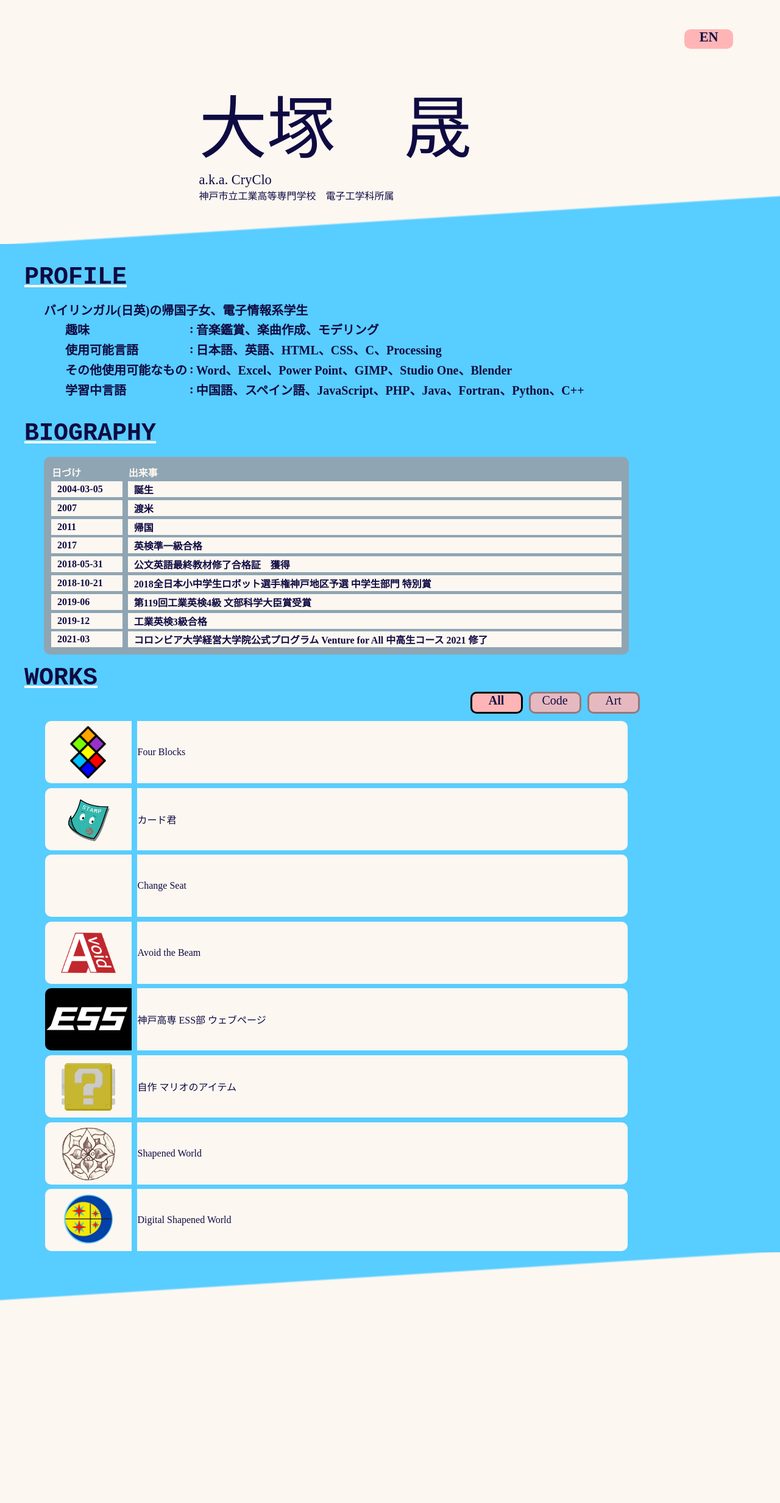
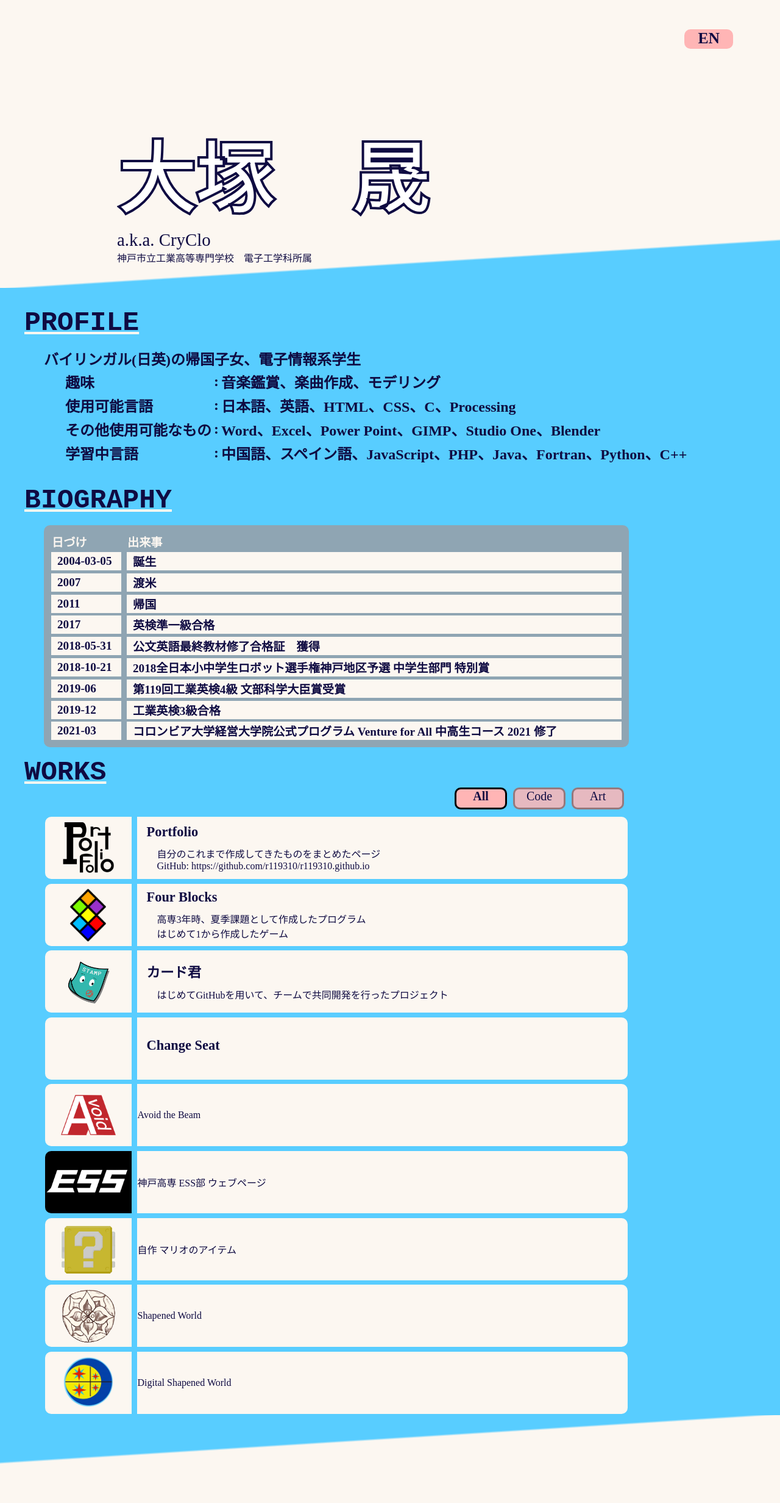
Before and after one commit to r119310/r119310.github.io, a PHP site: page /JPPage/index.html in a window 1280 px wide. Shown: the whole page at 61% size. Before the commit the page ends 2133 px from the top, so only its background shows below. Run offline with PHP 8.4, Linux system fonts and the light colour scheme.

Commit message:
前期中間テスト6日前

```diff
--- a/JPPage/index.html
+++ b/JPPage/index.html
@@ -3,6 +3,7 @@
 
 <head>
     <meta charset="utf-8" />
+    <link rel="icon" sizes="180x180" href="./Portfilio.png">
     <link rel="stylesheet" type="text/css" href="../Header Data/header.css">
     <link rel="stylesheet" type="text/css" href="./main.css">
 
@@ -147,9 +148,26 @@
                             <tr class="horizontalCellSpace"></tr>
                             <tr class="horizontalCellSpace"></tr>
                             <tr>
+                                <td class="worksImgCell"><img class="fitImg2Cell" src="./Portfilio.png"></td>
+                                <td class="verticalCellSpace"></td>
+                                <td class="worksTextCell">
+                                    <h4>Portfolio</h4>
+                                    <div class="tabBox worksText">自分のこれまで作成してきたものをまとめたページ</div>
+                                    <div class="tabBox wordsText">GitHub: <a href="https://github.com/r119310/r119310.github.io">https://github.com/r119310/r119310.github.io</a></div>
+                                </td>
+                            </tr>
+                        </div>
+                        <div>
+                            <tr class="horizontalCellSpace"></tr>
+                            <tr class="horizontalCellSpace"></tr>
+                            <tr>
                                 <td class="worksImgCell"><img class="fitImg2Cell" src="./FourBlocksIcon.png"></td>
                                 <td class="verticalCellSpace"></td>
-                                <td class="worksTextCell">Four Blocks</td>
+                                <td class="worksTextCell">
+                                    <h4>Four Blocks</h4>
+                                    <div class="tabBox worksText">高専3年時、夏季課題として作成したプログラム</div>
+                                    <div class="tabBox worksText">はじめて1から作成したゲーム</div>
+                                </td>
                             </tr>
                         </div>
                         <div>
@@ -158,7 +176,10 @@
                             <tr>
                                 <td class="worksImgCell"><img class="fitImg2Cell" src="./CardKunIcon.png"></td>
                                 <td class="verticalCellSpace"></td>
-                                <td class="worksTextCell">カード君</td>
+                                <td class="worksTextCell">
+                                    <h4>カード君</h4>
+                                    <div class="tabBox worksText">はじめてGitHubを用いて、チームで共同開発を行ったプロジェクト</div>
+                                </td>
                             </tr>
                         </div>
                         <div>
@@ -167,7 +188,10 @@
                             <tr>
                                 <td class="worksImgCell"></td>
                                 <td class="verticalCellSpace"></td>
-                                <td class="worksTextCell">Change Seat</td>
+                                <td class="worksTextCell">
+                                    <h4>Change Seat</h4>
+
+                                </td>
                             </tr>
                         </div>
                         <div>
--- a/JPPage/main.css
+++ b/JPPage/main.css
@@ -9,8 +9,8 @@ p {
 
 .NamesandOrganization {
     position: relative;
-    margin-top: 15vmin;
-    margin-left: 5vmin;
+    margin-top: 15vw;
+    margin-left: 15vw;
     top: 0px;
     left: 0px;
     height: 100%;
@@ -18,22 +18,25 @@ p {
 }
 
 .nameBox {
+    width: 80vw;
     position: fixed;
-    left: 50%;
-    transform: translateX(-70%);
     margin: 0;
 }
 
 .realName {
     position: relative;
-    font-size: 14vmin;
+    font-family:"Yu Gothic", "游ゴシック", YuGothic, "游ゴシック体";
+    font-weight: 800;
+    color: white;
+    -webkit-text-stroke: 4px rgb(15, 11, 66);;
+    font-size: 8rem;
     margin: 0;
     top: 0;
     width: auto;
 }
 
 .fakeName {
-    font-size: 2.8vmin;
+    font-size: 1.8rem;
     margin: 0;
     margin-left: auto;
     right: 0;
@@ -75,7 +78,7 @@ main {
 
 .langText {
     color: rgb(15, 11, 66);
-    font-size: 2.8vmin;
+    font-size: 1.6rem;
     font-weight: bold;
 }
 
@@ -106,7 +109,7 @@ main {
 
 h2 {
     font-family: 'Courier New', Courier, monospace;
-    font-size: 5vmin;
+    font-size: 2.8rem;
     margin: 0;
     text-decoration: underline rgb(252, 247, 241);
 }
@@ -121,11 +124,12 @@ h2 {
 
 .profileBox {
     margin-bottom: 4vmin;
-    font-size: 2.5vmin;
+    font-size: 1.5rem;
     font-weight: 600;
 }
 
 .biographTable {
+    font-size: 1.2rem;
     width: 75vw;
     padding: 10px;
     background-color: rgb(143, 165, 179);
@@ -151,7 +155,7 @@ h2 {
 .worksButtonArea {
     height: 30px;
     float: right;
-    margin-right:18vw;
+    margin-right:20vw;
     margin-bottom: 10px;
     display: flex;
 }
@@ -211,6 +215,23 @@ h2 {
     border-bottom-right-radius: 10px;
 }
 
+h4{
+    font-size: 1.4rem;
+    margin-top: 0px;
+    margin-left: 15px;
+    margin-bottom: 10px;
+}
+
+a{
+    font-size: 1rem;
+    color: rgb(15, 11, 66);
+    text-decoration: none;
+}
+
+.wordsText{
+    font-size: 1rem;
+}
+
 .endTriangle {
     display: block;
     background-image: linear-gradient(to bottom right, rgb(88, 205, 255) 48%, rgba(0, 0, 0, 0) 50%);
```
Also changed, not shown: JPPage/Portfilio.png (added).
